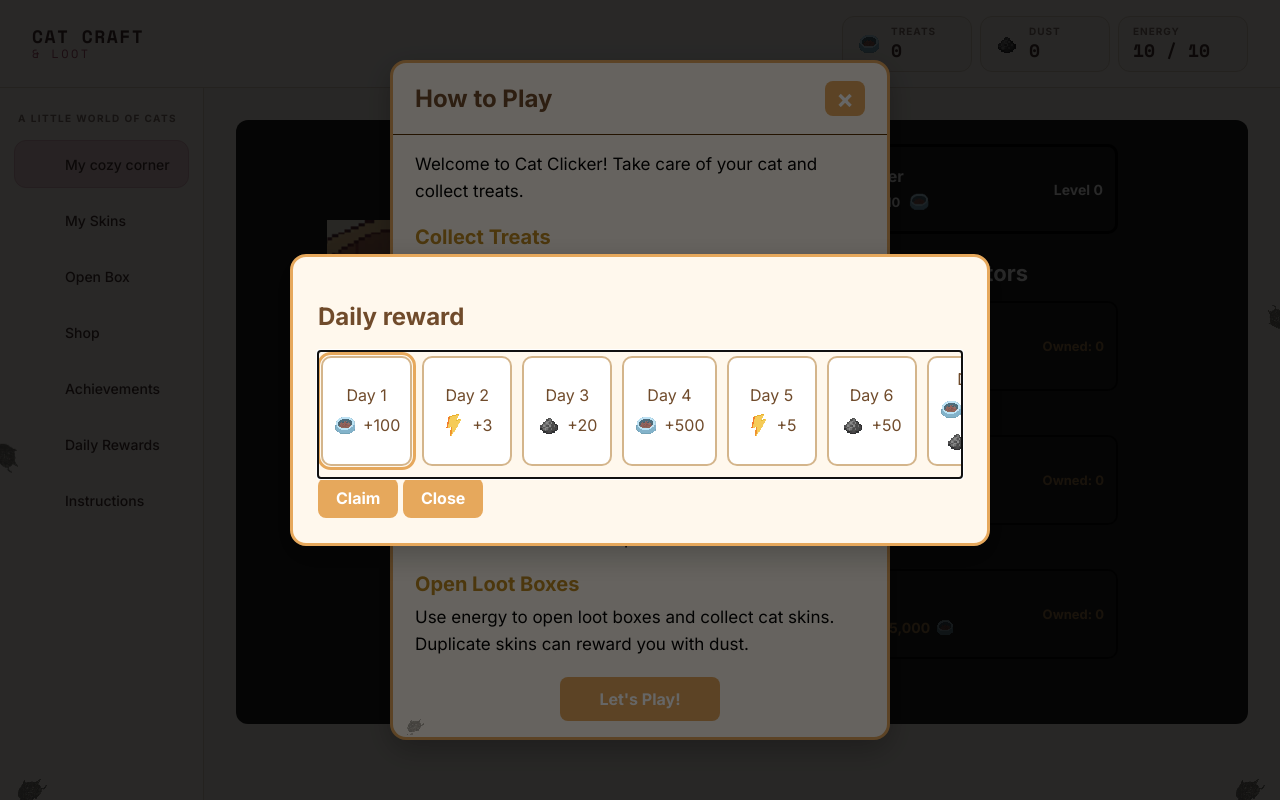
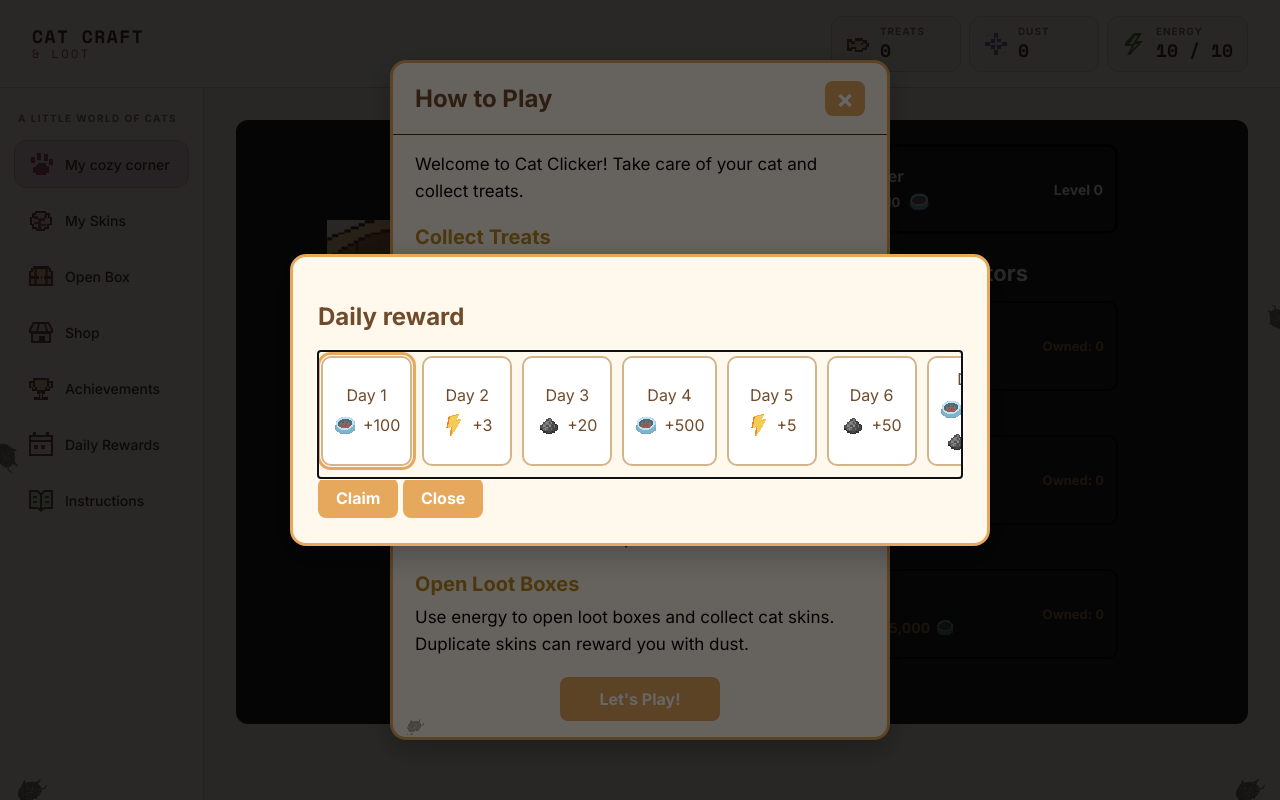
Before and after one commit to samanta-rukmane/scandiweb-cat-craft-loot, a website built with Vite: page index.html in a window 1280 px wide. Built offline with nearby package versions, Linux system fonts and the light colour scheme.

Commit message:
redesign: add nav and header icons

```diff
--- a/index.html
+++ b/index.html
@@ -39,7 +39,7 @@
 
       <div class="hud">
         <div class="hud-counter">
-          <img src="./skins/food.png" alt="" class="hud-icon" />
+          <img src="./icons/treats.svg" alt="" class="hud-icon" />
           <div>
             <span class="hud-label">Treats</span>
             <strong id="hudTreats">0</strong>
@@ -47,14 +47,15 @@
         </div>
 
         <div class="hud-counter">
-          <img src="./skins/dust.png" alt="" class="hud-icon" />
+          <img src="./icons/dust.svg" alt="" class="hud-icon" />
           <div>
             <span class="hud-label">Dust</span>
             <strong id="hudDust">0</strong>
           </div>
         </div>
 
-        <div class="hud-counter">
+          <div class="hud-counter">
+          <img src="./icons/energy.svg" alt="" class="hud-icon" />
           <div>
             <span class="hud-label">Energy</span>
             <strong id="hudEnergy">0 / 0</strong>
--- a/src/styles/base/shell.css
+++ b/src/styles/base/shell.css
@@ -147,6 +147,28 @@
   image-rendering: pixelated;
 }
 
+.nav-icon[data-icon="home"] {
+  background-image: url("/icons/home.svg");
+}
+.nav-icon[data-icon="skins"] {
+  background-image: url("/icons/skins.svg");
+}
+.nav-icon[data-icon="box"] {
+  background-image: url("/icons/box.svg");
+}
+.nav-icon[data-icon="shop"] {
+  background-image: url("/icons/shop.svg");
+}
+.nav-icon[data-icon="achievements"] {
+  background-image: url("/icons/achievements.svg");
+}
+.nav-icon[data-icon="daily"] {
+  background-image: url("/icons/daily.svg");
+}
+.nav-icon[data-icon="instructions"] {
+  background-image: url("/icons/instructions.svg");
+}
+
 /* TEMP: old dark look inside the new shell. Remove at the "Main game" step. */
 .app-body > .game {
   flex: 1;
```
Also changed, not shown: public/icons/achievements.svg (added), public/icons/box.svg (added), public/icons/daily.svg (added), public/icons/dust.svg (added), public/icons/energy.svg (added), public/icons/home.svg (added), public/icons/instructions.svg (added), public/icons/shop.svg (added), public/icons/skins.svg (added), public/icons/sound.svg (added), public/icons/treats.svg (added).
